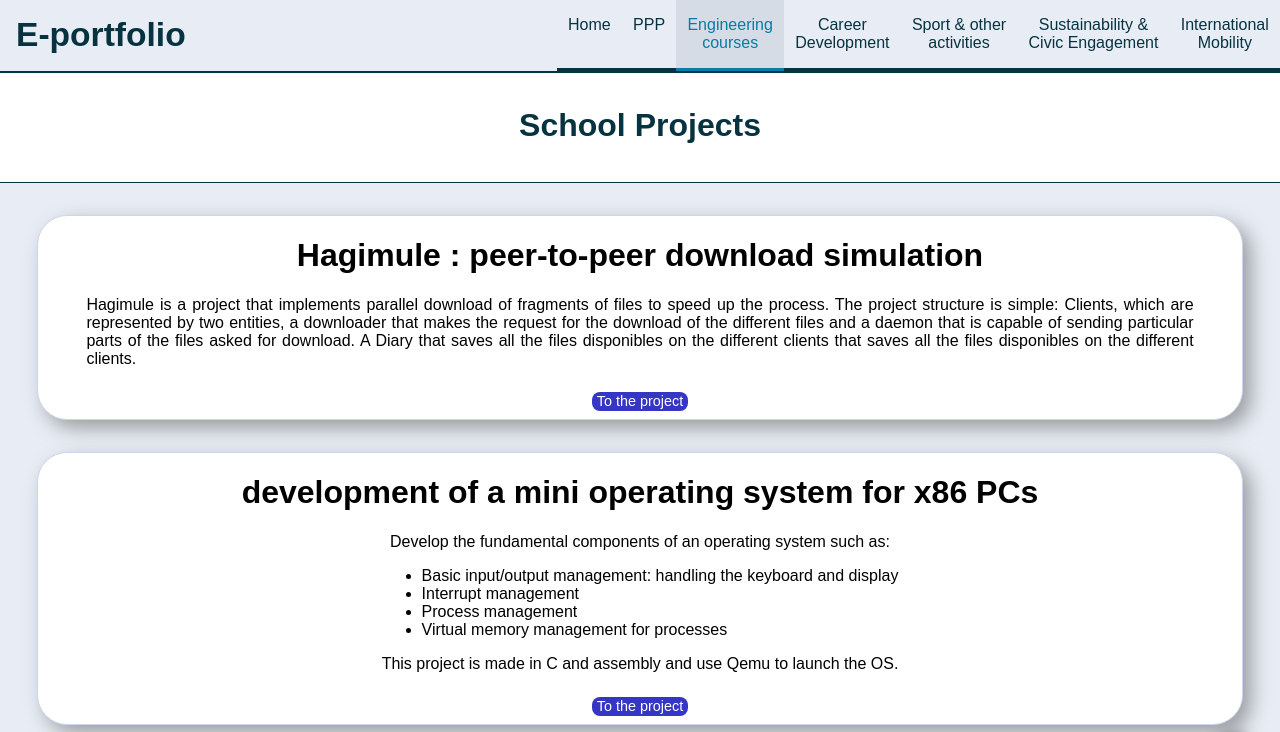
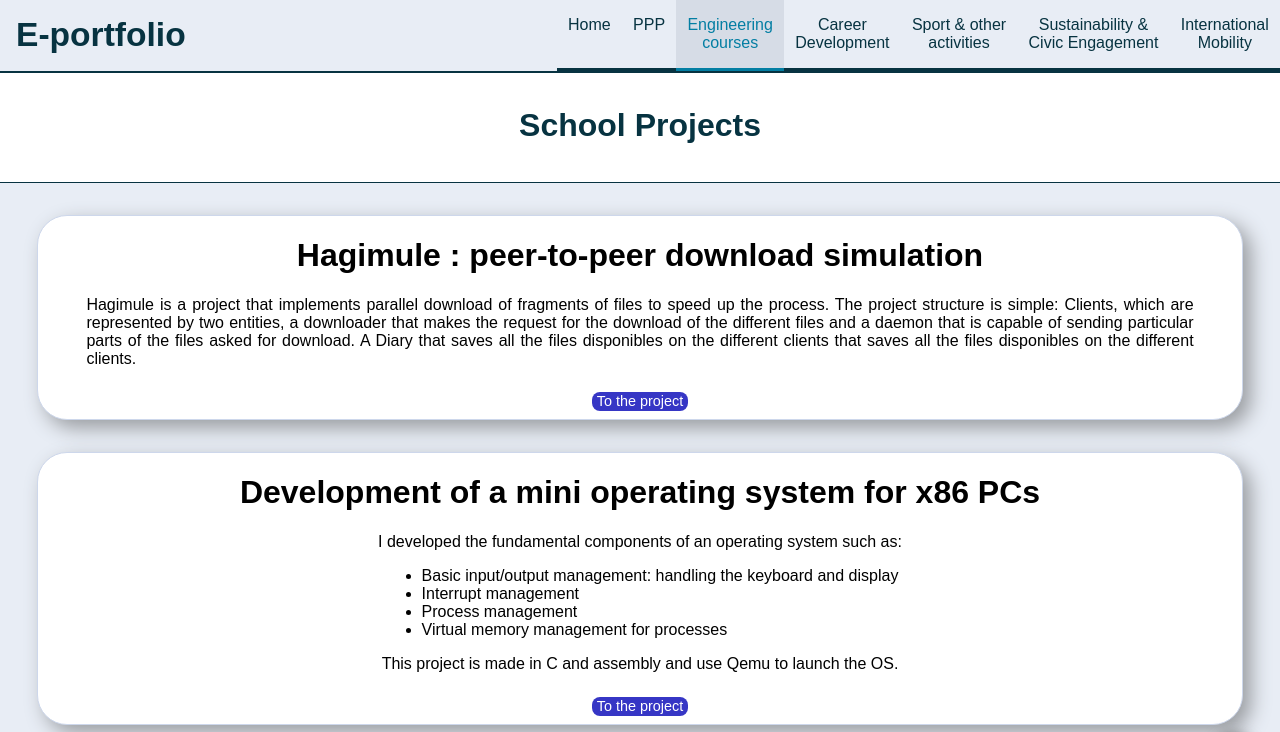
Before and after one commit to Antoine2803/antoine2803.github.io, a plain HTML site: page eng_courses.html in a window 1280 px wide. Shown: the top 732 px of the page. Drawn offline with Linux system fonts and the light colour scheme.

Commit message:
fix: typo

```diff
--- a/eng_courses.html
+++ b/eng_courses.html
@@ -79,9 +79,9 @@
 
     <div class="content">
         <div class="divt2">
-            <h1 class="centeredText">development of a mini operating system for x86 PCs</h1>
+            <h1 class="centeredText">Development of a mini operating system for x86 PCs</h1>
             <article class="artt4">
-                Develop the fundamental components of an operating system such as:
+                I developed the fundamental components of an operating system such as:
                 <ul>
                     <li>
                         Basic input/output management: handling the keyboard and display
```
